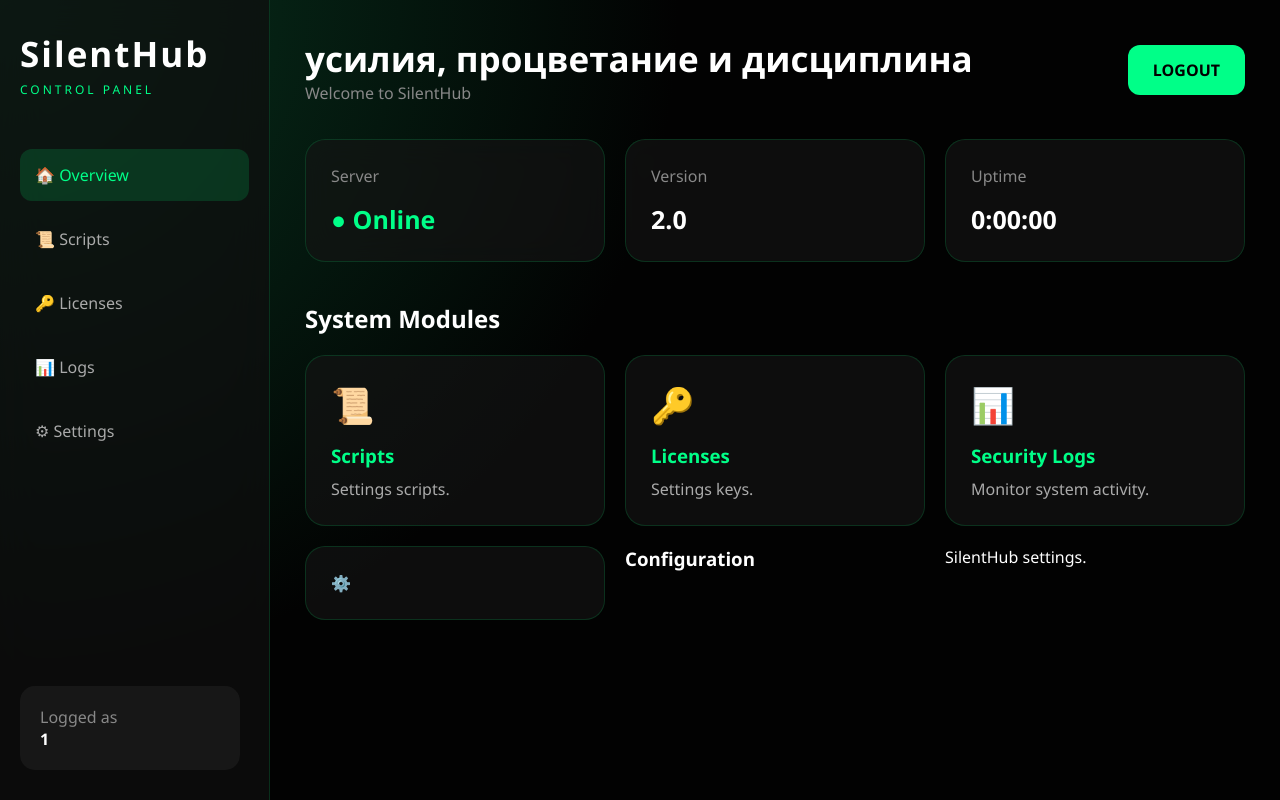
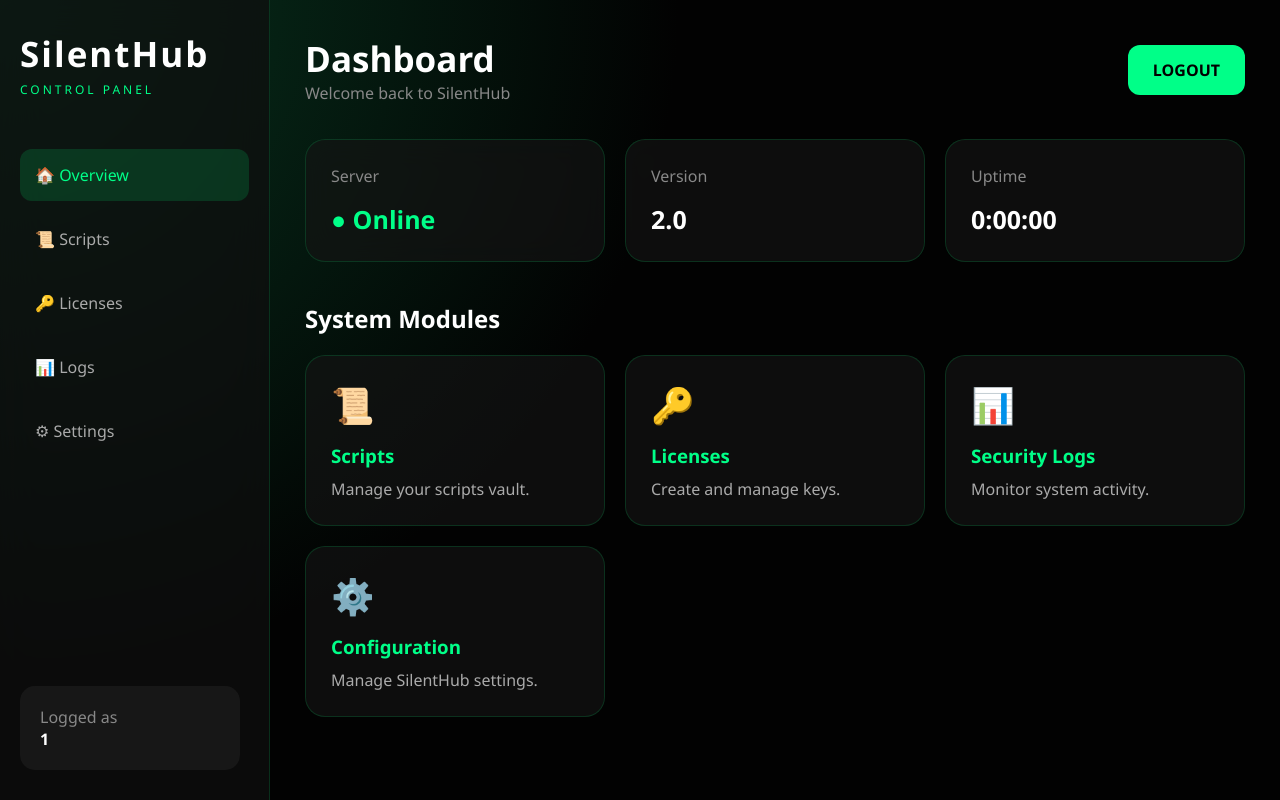
Before and after one commit to Silent-lua/Library, a Flask app: page /panel in a window 1280 px wide. Run offline with Flask 3, Linux system fonts and the light colour scheme; a user stored in the database is signed in.

Commit message:
Revise titles and content in panel.html
Updated titles and text for better clarity and user experience.

```diff
--- a/templates/panel.html
+++ b/templates/panel.html
@@ -7,7 +7,7 @@
 
 <meta name="viewport" content="width=device-width, initial-scale=1.0">
 
-<title>SilentHub settings</title>
+<title>SilentHub Dashboard</title>
 
 <link rel="stylesheet" href="{{ url_for('static', filename='style.css') }}">
 
@@ -40,38 +40,45 @@
 
 
 
-
         <nav class="menu">
 
 
             <a href="#" class="active">
+
                 🏠 Overview
+
             </a>
 
 
             <a href="#">
+
                 📜 Scripts
+
             </a>
 
 
             <a href="#">
+
                 🔑 Licenses
+
             </a>
 
 
             <a href="#">
+
                 📊 Logs
+
             </a>
 
 
             <a href="#">
+
                 ⚙ Settings
+
             </a>
 
 
         </nav>
-
-
 
 
 
@@ -84,7 +91,9 @@
 
 
             <strong>
+
                 {{ datos.usuario }}
+
             </strong>
 
 
@@ -98,13 +107,9 @@
 
 
 
-
-    <!-- PANEL PRINCIPAL -->
-
+    <!-- MAIN -->
 
     <main class="dashboard-main">
-
-
 
 
 
@@ -115,12 +120,12 @@
 
 
                 <h2>
-                    усилия, процветание и дисциплина
+                    Dashboard
                 </h2>
 
 
                 <p>
-                    Welcome to SilentHub
+                    Welcome back to SilentHub
                 </p>
 
 
@@ -128,11 +133,11 @@
 
 
 
+            <a href="/logout" class="logout-btn">
 
-            <a href="/logout" class="logout-btn">
                 LOGOUT
+
             </a>
-
 
 
 
@@ -142,9 +147,7 @@
 
 
 
-
-
-        <!-- ESTADÍSTICAS -->
+        <!-- STATS -->
 
 
         <section class="stats">
@@ -212,17 +215,13 @@
 
 
 
-
         </section>
 
 
 
 
 
-
-
-
-        <!-- MODULOS -->
+        <!-- CONTENT -->
 
 
         <section class="content-panel">
@@ -230,17 +229,14 @@
 
 
             <h2>
+
                 System Modules
+
             </h2>
 
 
 
-
-
             <div class="modules-grid">
-
-
-
 
 
 
@@ -258,14 +254,11 @@
 
 
                     <p>
-                        Settings scripts.
+                        Manage your scripts vault.
                     </p>
 
 
                 </div>
-
-
-
 
 
 
@@ -285,14 +278,11 @@
 
 
                     <p>
-                        Settings keys.
+                        Create and manage keys.
                     </p>
 
 
                 </div>
-
-
-
 
 
 
@@ -322,13 +312,10 @@
 
 
 
-
-
-
                 <div class="module-box">
 
 
-                    <div="icon">
+                    <div class="icon">
                         ⚙️
                     </div>
 
@@ -339,14 +326,11 @@
 
 
                     <p>
-                        SilentHub settings.
+                        Manage SilentHub settings.
                     </p>
 
 
                 </div>
-
-
-
 
 
 
@@ -359,7 +343,6 @@
 
 
 
-
     </main>
 
 
@@ -368,7 +351,6 @@
 
 
 
-
 </body>
 
 </html>
```
